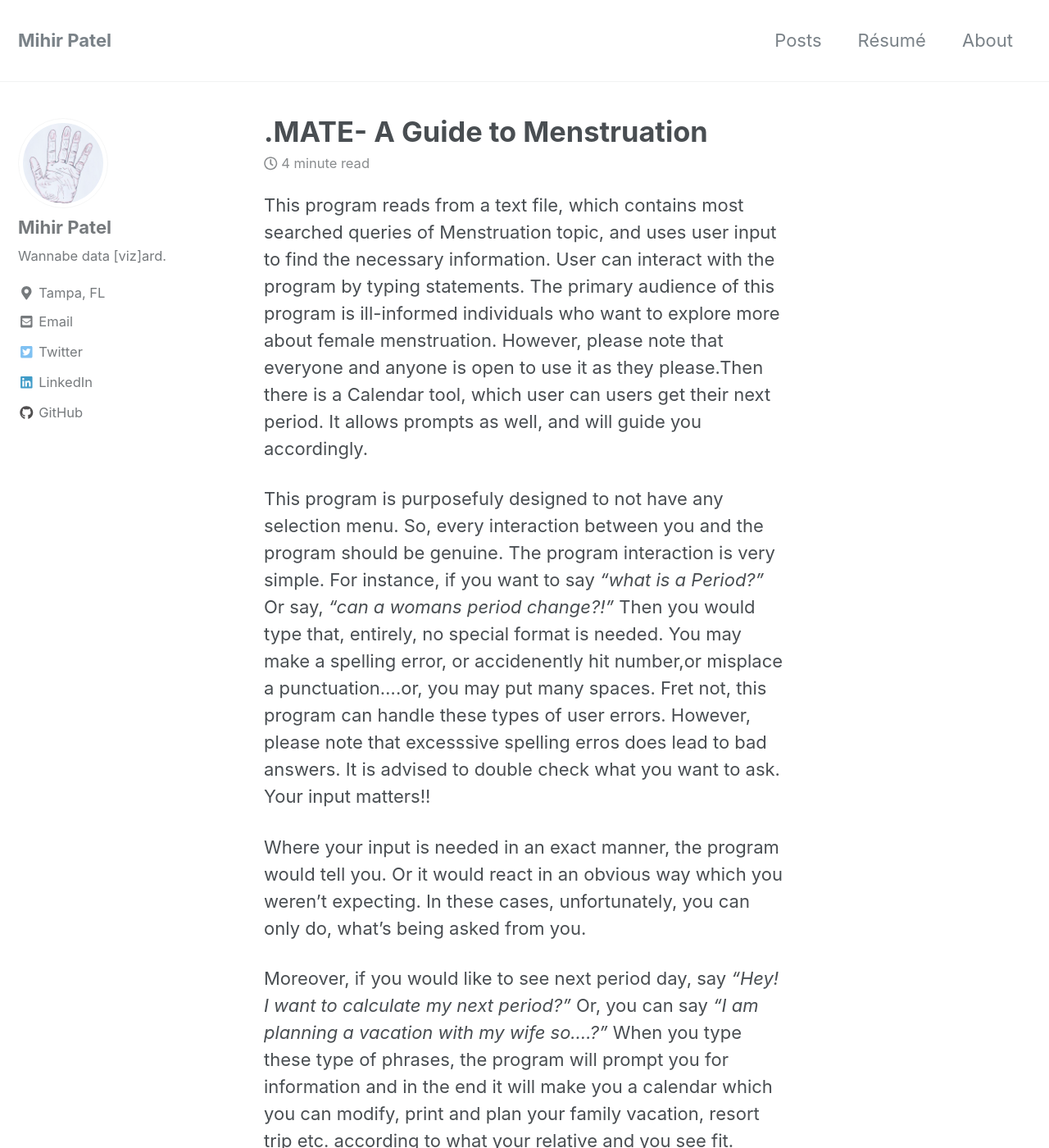
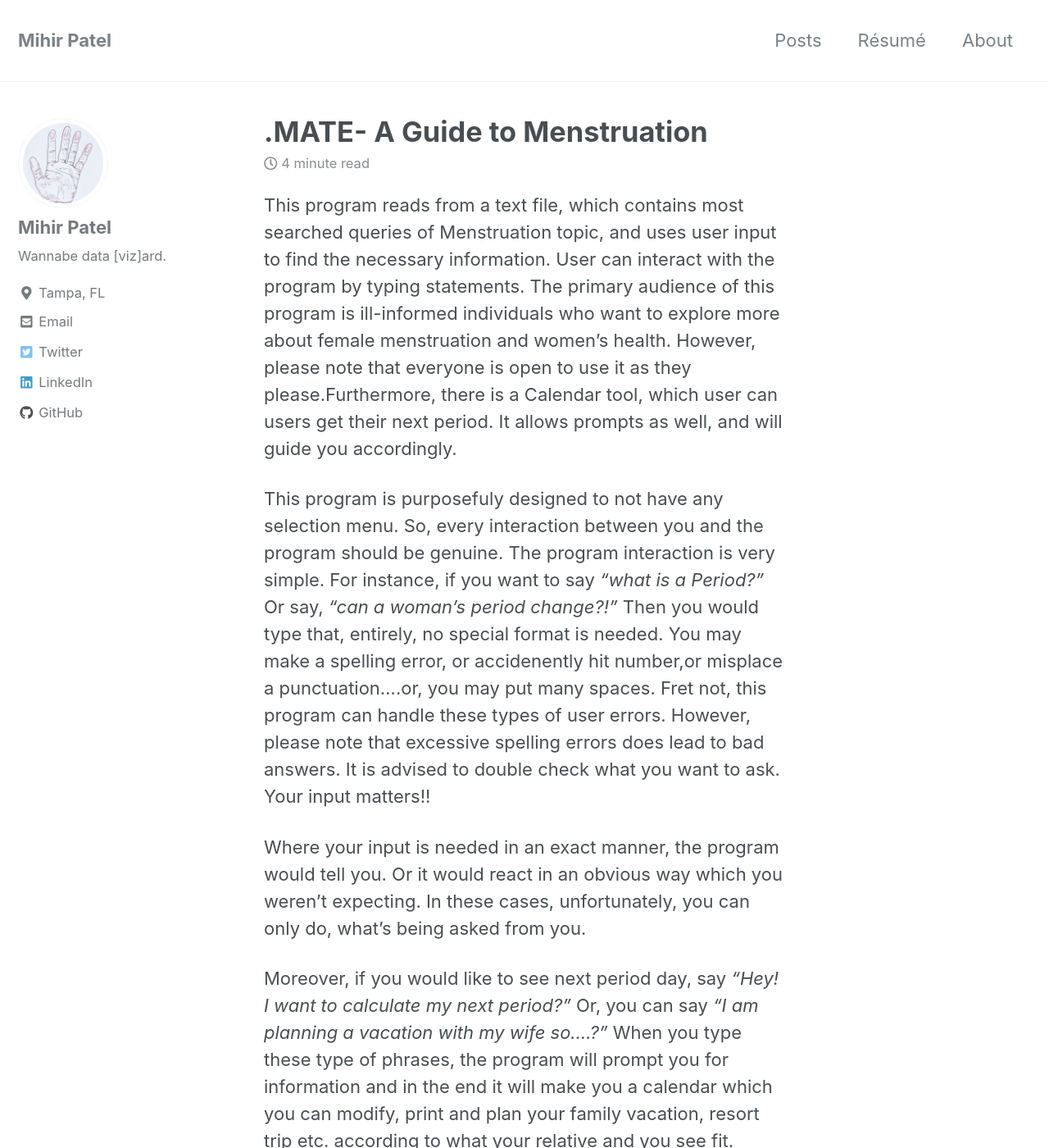
Before and after one commit to mihirp161/mihirp161.github.io, a Jekyll site: the page built from _posts/2019-12-30-dotmate.md, in a window 1280 px wide and 1400 px high. Shown: the whole window at 82% size. Built offline with Jekyll 4.4.1, drawn with Linux system fonts in a browser that asks for light colours; nearby versions of some CDN libraries.

Commit message:
Update 2019-12-30-dotmate.md

```diff
--- a/_posts/2019-12-30-dotmate.md
+++ b/_posts/2019-12-30-dotmate.md
@@ -6,9 +6,9 @@ header:
 excerpt: "OOP, Polymorphism, Inheritence, Overloaded Operators, Levenshtein Distance"
 mathjax: "true"
 ---
-This program reads from a text file, which contains most searched queries of Menstruation topic, and uses user input to find the necessary information. User can interact with the program by typing statements. The primary audience of this program is ill-informed individuals who want to explore more about female menstruation. However, please note that everyone and anyone is open to use it as they please.Then there is a Calendar tool, which user can users get their next period. It allows prompts as well, and will guide you accordingly.
+This program reads from a text file, which contains most searched queries of Menstruation topic, and uses user input to find the necessary information. User can interact with the program by typing statements. The primary audience of this program is ill-informed individuals who want to explore more about female menstruation and women's health. However, please note that everyone is open to use it as they please.Furthermore, there is a Calendar tool, which user can users get their next period. It allows prompts as well, and will guide you accordingly.
 
-This program is purposefuly designed to not have any selection menu. So, every interaction between you and the program should be genuine. The program interaction is very simple. For instance, if you want to say *"what is a Period?"* Or say, *"can a womans period change?!"* Then you would type that, entirely, no special format is needed. You may make a spelling error, or accidenently hit number,or misplace a punctuation....or, you may put many spaces. Fret not, this program can handle these types of user errors. However, please note that excesssive spelling erros does lead to bad answers. It is advised to double check what you want to ask. Your input matters!!
+This program is purposefuly designed to not have any selection menu. So, every interaction between you and the program should be genuine. The program interaction is very simple. For instance, if you want to say *"what is a Period?"* Or say, *"can a woman's period change?!"* Then you would type that, entirely, no special format is needed. You may make a spelling error, or accidenently hit number,or misplace a punctuation....or, you may put many spaces. Fret not, this program can handle these types of user errors. However, please note that excessive spelling errors does lead to bad answers. It is advised to double check what you want to ask. Your input matters!!
 
 Where your input is needed in an exact manner, the program would tell you. Or it would react in an obvious way which you weren't expecting. In these cases, unfortunately, you can only do, what's being asked from you.
 
```
